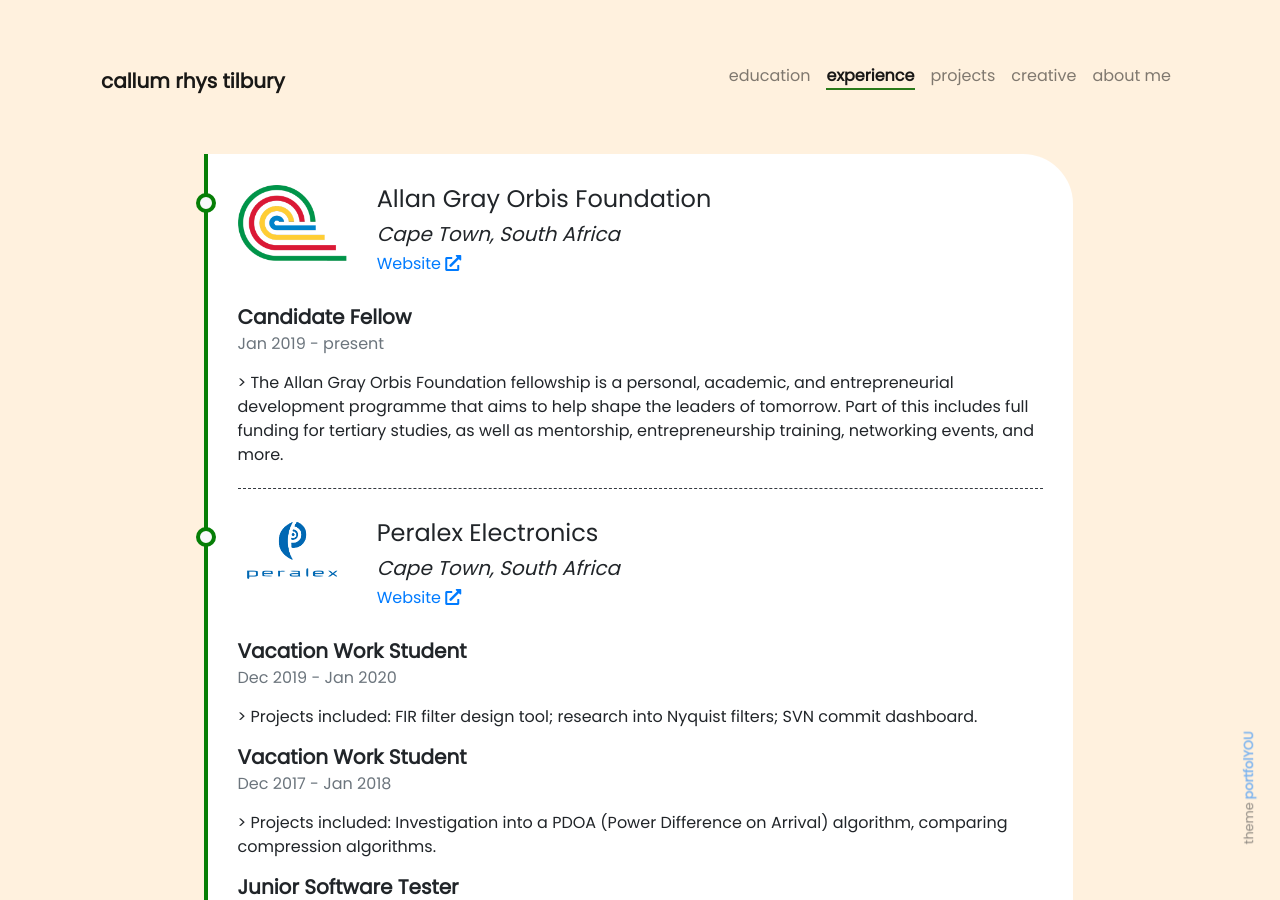
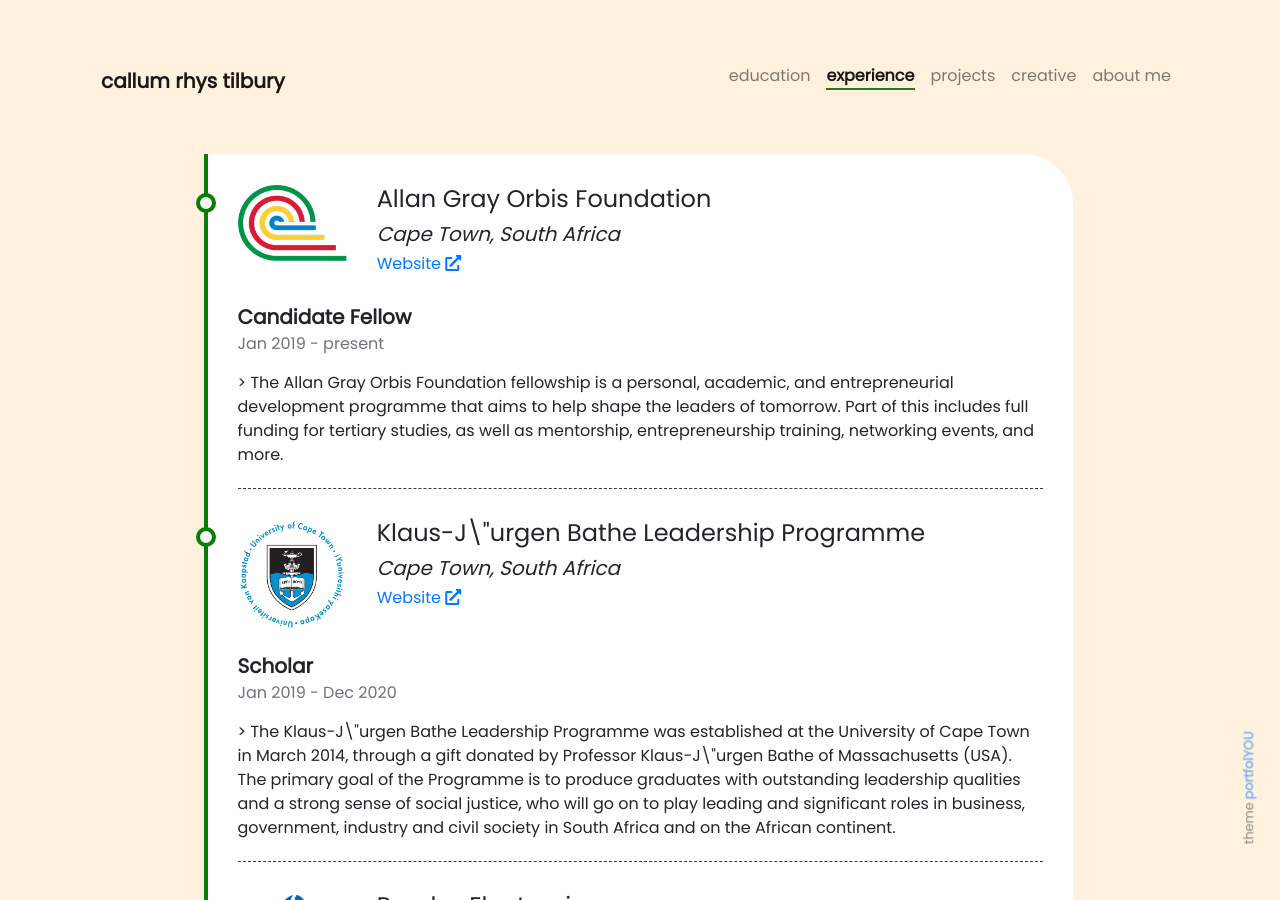
Before and after one commit to callumtilbury/callumtilbury.github.io, a Jekyll site: the page built from pages/experience.md, in a window 1280 px wide and 900 px high. Built offline with Jekyll 4.4.1, drawn with Linux system fonts in a browser that asks for light colours; nearby versions of some CDN libraries.

Commit message:
Added KJB to experience.

```diff
--- a/_data/experience.yml
+++ b/_data/experience.yml
@@ -7,6 +7,16 @@
         period: Jan 2019 - present
         description: >-
             The Allan Gray Orbis Foundation fellowship is a personal, academic, and entrepreneurial development programme that aims to help shape the leaders of tomorrow. Part of this includes full funding for tertiary studies, as well as mentorship, entrepreneurship training, networking events, and more.
+
+- image: /assets/images/uct_logo.gif
+  company: Klaus-J\"urgen Bathe Leadership Programme
+  location: Cape Town, South Africa
+  website: http://www.kjbatheleadership.uct.ac.za/
+  roles:
+      - title: Scholar
+        period: Jan 2019 - Dec 2020
+        description: >-
+            The Klaus-J\"urgen Bathe Leadership Programme was established at the University of Cape Town in March 2014, through a gift donated by Professor Klaus-J\"urgen Bathe of Massachusetts (USA). The primary goal of the Programme is to produce graduates with outstanding leadership qualities and a strong sense of social justice, who will go on to play leading and significant roles in business, government, industry and civil society in South Africa and on the African continent.
 
 
 
```
